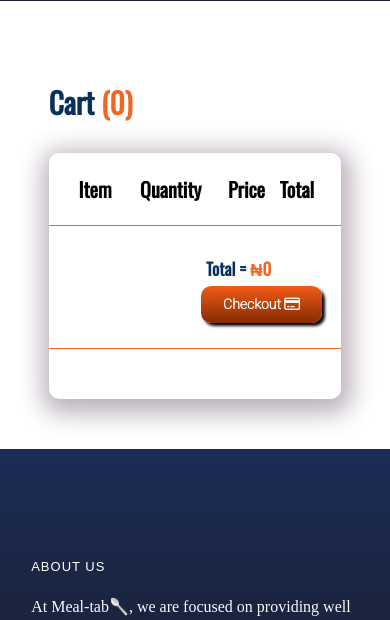
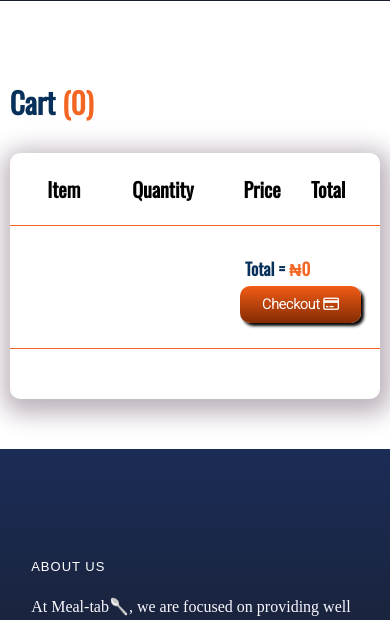
Before and after one commit to Tech-Genius/Meal-tab, a Django app: page /cart_view in a window 390 px wide. Shown: the part 84-704 px from the top of the page. Run offline with Django 4.2, Linux system fonts and the light colour scheme; some libraries are stand-ins or nearby versions; some web fonts are replaced.

Commit message:
responsiveness on cart page

```diff
--- a/static/css/cart.css
+++ b/static/css/cart.css
@@ -154,3 +154,19 @@ padding-bottom: 25px;
 opacity: 0.9;
     transition: 1s;
 }
+
+
+
+
+@media screen and (max-width:630px){
+    .cart_wrapper{
+        width: 95%;
+    }
+}
+
+
+@media screen and (max-width:550px){
+    #prd_qty input{
+        width: 50px;
+    }
+}
```
